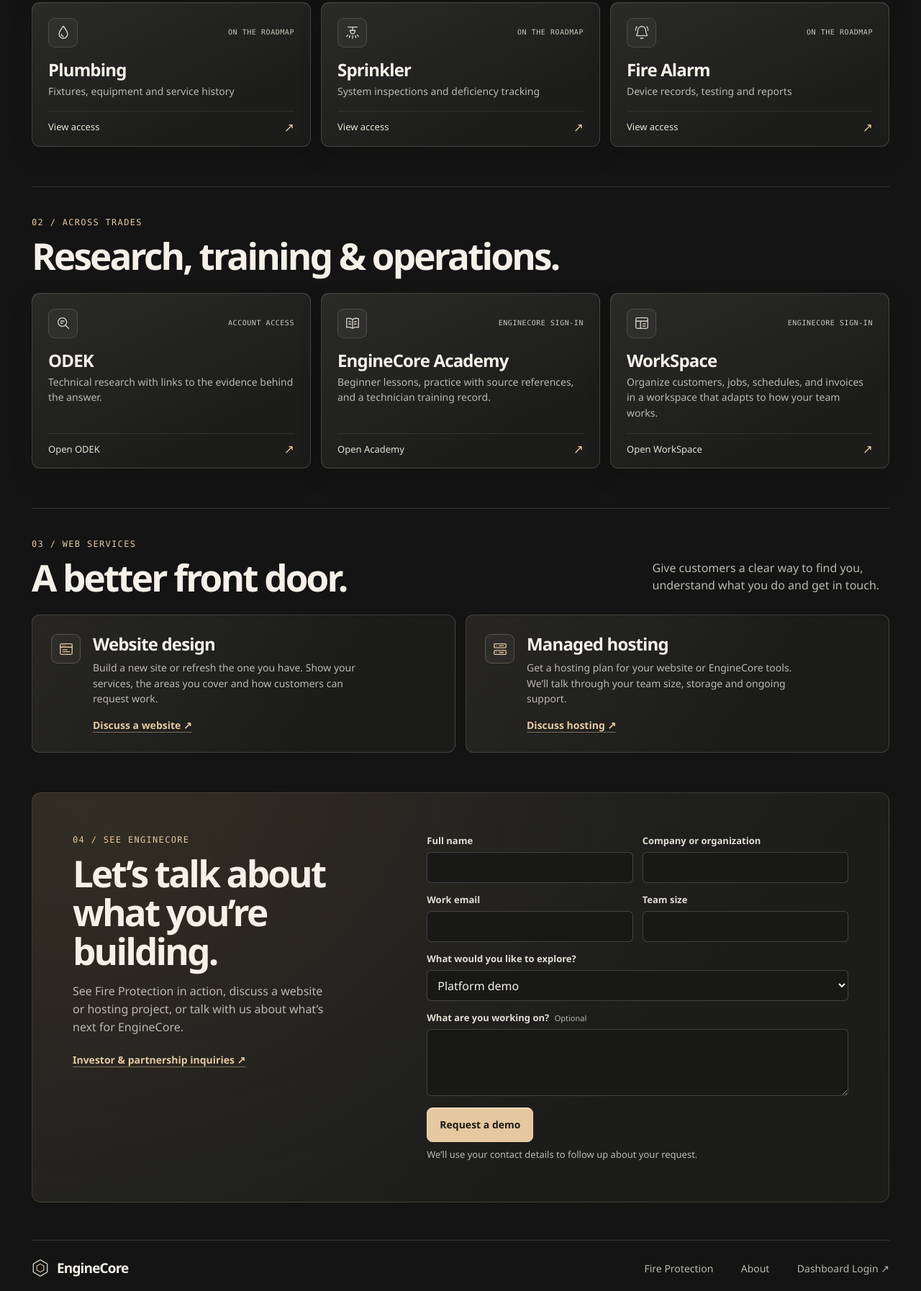
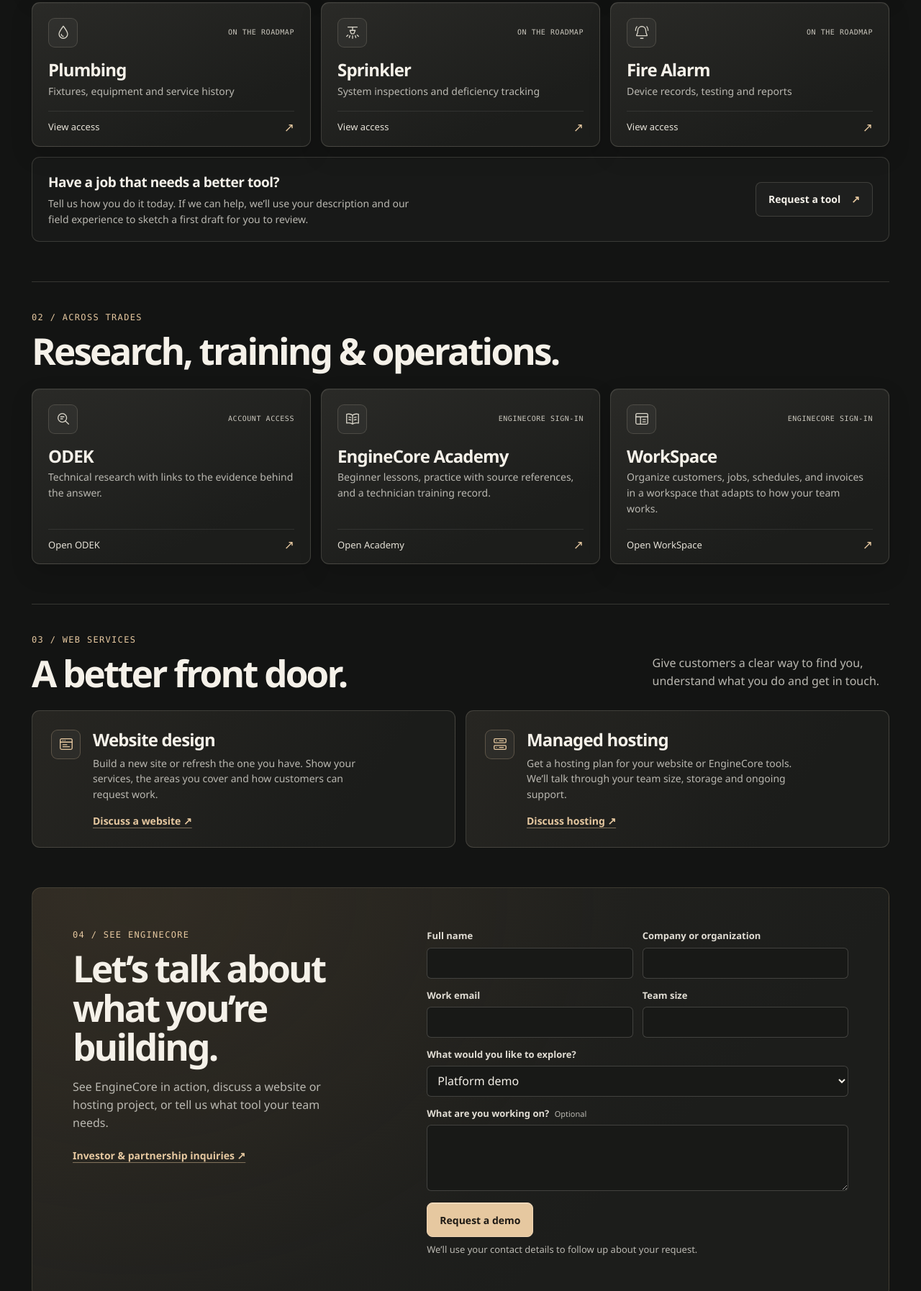
Before and after one commit to Dgull01/EngineCore, a plain HTML site: page index.html in a window 1280 px wide. Shown: the part 911-2705 px from the top of the page at 72% size. Drawn offline with Linux system fonts and the light colour scheme.

Commit message:
Add a Request a tool option to the homepage

```diff
--- a/homepage-demo.js
+++ b/homepage-demo.js
@@ -5,24 +5,52 @@
   if (!form) return;
 
   const topic = form.elements.namedItem('topic');
+  const context = form.elements.namedItem('additionalContext');
+  const contextLabel = document.querySelector('#inquiry-context-label');
+  const contextOptional = document.querySelector('#inquiry-context-optional');
+  const toolGuide = document.querySelector('#inquiry-tool-guide');
   const button = form.querySelector('button[type="submit"]');
   const status = form.querySelector('.inquiry-status');
   const fallback = form.querySelector('.inquiry-fallback');
   const buttonLabel = button.textContent;
   let pending = false;
 
+  const isToolRequest = () => topic.value === 'request-tool';
+
+  function updateButtonLabel() {
+    if (!pending) button.textContent = isToolRequest() ? 'Send tool request' : buttonLabel;
+  }
+
+  function updateTopic() {
+    const toolRequest = isToolRequest();
+    context.required = toolRequest;
+    context.setCustomValidity('');
+    contextLabel.textContent = toolRequest ? 'Describe the workflow' : 'What are you working on?';
+    contextOptional.hidden = toolRequest;
+    toolGuide.hidden = !toolRequest;
+    if (toolRequest) context.setAttribute('aria-describedby', toolGuide.id);
+    else context.removeAttribute('aria-describedby');
+    updateButtonLabel();
+  }
+
   function selectTopic(value) {
     if ([...topic.options].some(option => option.value === value)) topic.value = value;
+    updateTopic();
   }
 
   selectTopic(document.body.dataset.inquiry);
+  topic.addEventListener('change', updateTopic);
+  context.addEventListener('input', () => context.setCustomValidity(''));
   for (const link of document.querySelectorAll('a[href="#request-demo"][data-inquiry]')) {
     link.addEventListener('click', () => selectTopic(link.dataset.inquiry));
   }
 
   form.addEventListener('submit', async event => {
     event.preventDefault();
-    if (pending || !form.reportValidity()) return;
+    if (pending) return;
+    const toolRequest = isToolRequest();
+    context.setCustomValidity(toolRequest && !context.value.trim() ? 'Describe the workflow for the tool you’re requesting.' : '');
+    if (!form.reportValidity()) return;
 
     const fields = new FormData(form);
     const fieldText = name => String(fields.get(name) || '').trim();
@@ -59,7 +87,9 @@
       form.reset();
       selectTopic(document.body.dataset.inquiry);
       status.dataset.state = 'success';
-      status.textContent = 'Thanks. We received your request and will follow up by email.';
+      status.textContent = toolRequest
+        ? 'Thanks. We received your tool request. We’ll review the workflow and follow up by email.'
+        : 'Thanks. We received your request and will follow up by email.';
     } catch (error) {
       status.dataset.state = 'error';
       status.textContent = error instanceof TypeError || ['TimeoutError', 'AbortError'].includes(error.name)
@@ -69,7 +99,7 @@
     } finally {
       pending = false;
       button.disabled = false;
-      button.textContent = buttonLabel;
+      updateButtonLabel();
     }
   });
 
--- a/homepage.css
+++ b/homepage.css
@@ -105,6 +105,10 @@
 .featured .card-end, .card-arrow { color: var(--brass); }
 .card-arrow { font-size: 17px; line-height: 1; }
 
+.tool-request { display: flex; align-items: center; justify-content: space-between; flex-wrap: wrap; gap: 16px 24px; margin-top: 14px; padding: 20px 22px; border: 1px solid var(--border); border-radius: 11px; background: #ffffff06; }
+.tool-request h3 { font-size: 19px; font-weight: 625; letter-spacing: -.025em; }
+.tool-request p { max-width: 66ch; margin-top: 4px; color: var(--muted); font-size: 14px; }
+
 .web-grid { display: grid; grid-template-columns: repeat(2, minmax(0, 1fr)); gap: 14px; }
 .web-card { display: grid; grid-template-columns: auto 1fr; column-gap: 17px; align-content: start; padding: 26px; border: 1px solid var(--border); border-radius: 11px; background: linear-gradient(125deg, #272622, #1b1c1a 75%); }
 .web-card .card-icon { grid-row: span 3; }
@@ -127,6 +131,7 @@
 .inquiry-field { display: grid; gap: 6px; align-content: start; color: #e1ddd4; font-size: 13px; font-weight: 600; }
 .inquiry-wide { grid-column: 1 / -1; }
 .inquiry-field small { color: var(--muted); margin-left: 4px; font-size: 11px; font-weight: 400; }
+.inquiry-field .tool-guide { margin-left: 0; font-size: 13px; }
 .inquiry-field input, .inquiry-field select, .inquiry-field textarea { width: 100%; min-height: 43px; padding: 8px 10px; border: 1px solid #f5f0e631; border-radius: 6px; background: #181917; color: var(--ink); font-size: 16px; font-weight: 400; }
 .inquiry-field textarea { resize: vertical; }
 .inquiry-actions { margin-top: 16px; }
--- a/index.html
+++ b/index.html
@@ -7,9 +7,9 @@
   <meta name="description" content="Explore EngineCore tools for the trades, starting with fire protection. Talk with us about a demo, website design, or managed hosting for your service business.">
   <link rel="canonical" href="https://enginecore.org/">
   <title>EngineCore | Trade Tools, Website Design &amp; Hosting</title>
-  <link rel="stylesheet" href="/homepage.css">
+  <link rel="stylesheet" href="/homepage.css?v=tool-request">
   <script src="/homepage.js" defer></script>
-  <script src="/homepage-demo.js" defer></script>
+  <script src="/homepage-demo.js?v=tool-request" defer></script>
 </head>
 <body>
   <a class="skip" href="#main">Skip to content</a>
@@ -86,6 +86,13 @@
             <div class="card-end"><span>View access</span><span class="card-arrow" aria-hidden="true">↗</span></div>
           </a>
         </div>
+        <div class="tool-request">
+          <div>
+            <h3>Have a job that needs a better tool?</h3>
+            <p>Tell us how you do it today. If we can help, we’ll use your description and our field experience to sketch a first draft for you to review.</p>
+          </div>
+          <a class="button secondary" href="#request-demo" data-inquiry="request-tool">Request a tool <span aria-hidden="true">↗</span></a>
+        </div>
       </section>
 
       <section class="catalog shell" id="research-training" aria-labelledby="research-training-title">
@@ -150,7 +157,7 @@
         <div class="demo-intro">
           <p class="eyebrow" id="demo-eyebrow">04 / See EngineCore</p>
           <h2 id="demo-title">Let’s talk about<br>what you’re building.</h2>
-          <p id="demo-copy">See Fire Protection in action, discuss a website or hosting project, or talk with us about what’s next for EngineCore.</p>
+          <p id="demo-copy">See EngineCore in action, discuss a website or hosting project, or tell us what tool your team needs.</p>
           <a class="investor-link" href="#request-demo" data-inquiry="investor">Investor &amp; partnership inquiries <span aria-hidden="true">↗</span></a>
         </div>
         <form class="inquiry-form" id="homepage-demo-form" method="post" action="https://workspace.enginecore.org/api/public/demo-interest">
@@ -175,6 +182,7 @@
               <span>What would you like to explore?</span>
               <select name="topic">
                 <option value="platform">Platform demo</option>
+                <option value="request-tool">Request a tool</option>
                 <option value="fire-protection">Fire Protection</option>
                 <option value="hvac">HVAC</option>
                 <option value="electrical">Electrical</option>
@@ -186,10 +194,11 @@
                 <option value="investor">Investor / Partnership</option>
               </select>
             </label>
-            <label class="inquiry-field inquiry-wide">
-              <span>What are you working on? <small>Optional</small></span>
-              <textarea name="additionalContext" rows="3" maxlength="2900"></textarea>
-            </label>
+            <div class="inquiry-field inquiry-wide">
+              <label for="inquiry-context"><span id="inquiry-context-label">What are you working on?</span> <small id="inquiry-context-optional">Optional</small></label>
+              <small class="tool-guide" id="inquiry-tool-guide" hidden>A short description is enough. Include your trade, the steps you follow today, where you get stuck, and what the tool should produce.</small>
+              <textarea id="inquiry-context" name="additionalContext" rows="3" maxlength="2900"></textarea>
+            </div>
           </div>
           <label hidden>Website <input name="website" autocomplete="off" tabindex="-1"></label>
           <div class="inquiry-actions">
```
